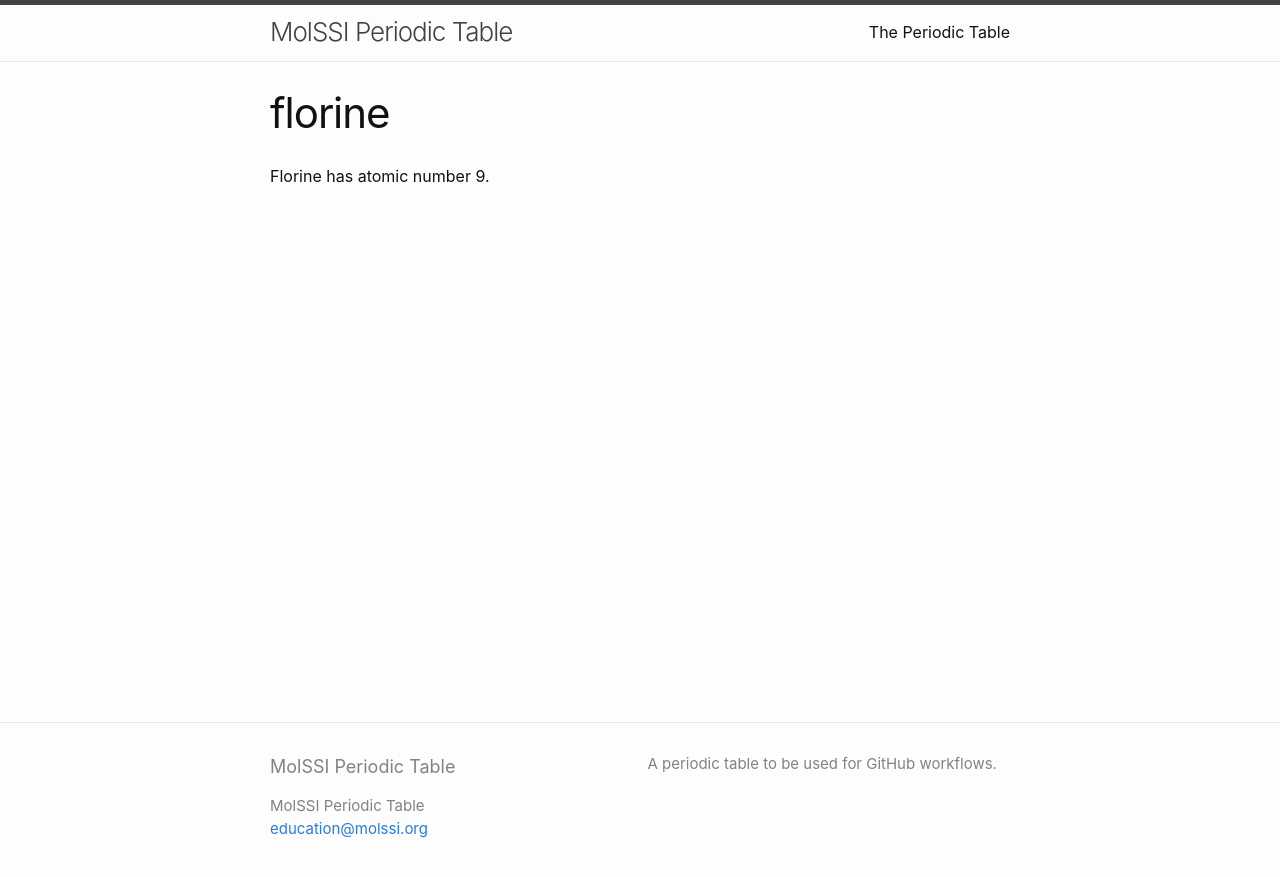
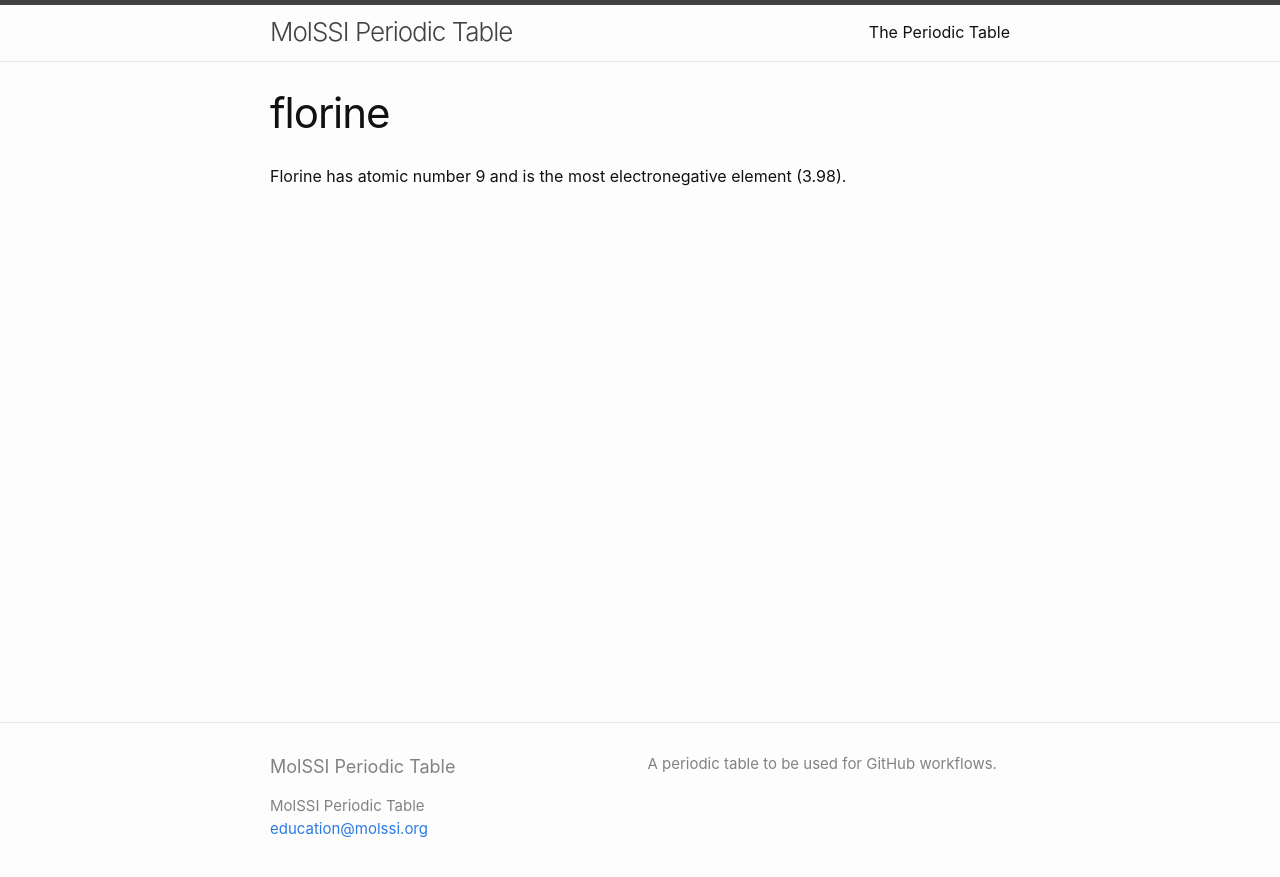
Before and after one commit to MolSSI-Education/periodic-table, a Jekyll site: the page built from elements/florine.md, in a window 1280 px wide. Shown: the top 877 px of the page. Built offline with Jekyll 4.4.1, drawn with Linux system fonts in a browser that asks for light colours.

Commit message:
add information on fluorine

```diff
--- a/elements/florine.md
+++ b/elements/florine.md
@@ -3,4 +3,4 @@ layout: page
 title: florine
 ---
 
-Florine has atomic number 9.
+Florine has atomic number 9 and is the most electronegative element (3.98).
```
